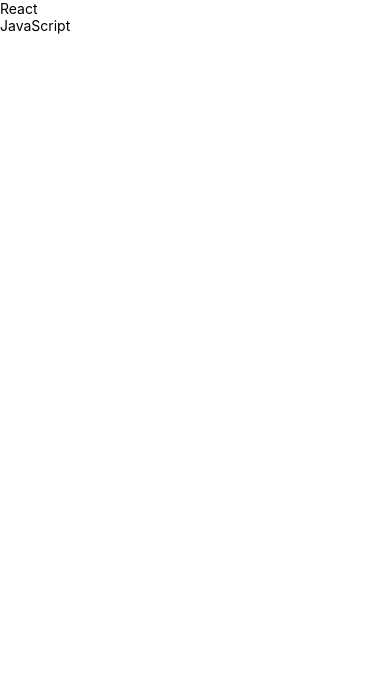
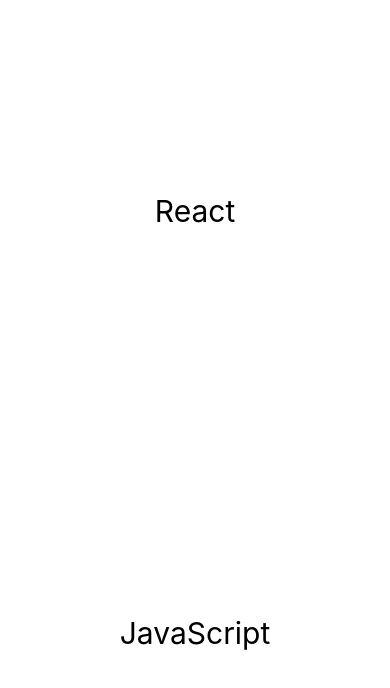
Before and after one commit to evmiguel/mobileFlashcards, a React Native app: screen / in a window 390 px wide. Shown: the top 688 px of the page. Built offline with nearby package versions, Linux system fonts and the light colour scheme.

Commit message:
simple styling

```diff
--- a/App.js
+++ b/App.js
@@ -10,7 +10,7 @@
   render() {
     return (
     <Provider store={createStore(reducers, middleware)}>
-      <View>
+      <View style={{flex: 1}}>
       	<Decks />
       </View>
     </Provider>
--- a/components/Decks.js
+++ b/components/Decks.js
@@ -1,5 +1,5 @@
 import React, { Component } from 'react'
-import { Text, View } from 'react-native'
+import { Text, View, StyleSheet } from 'react-native'
 import { connect } from 'react-redux'
 import { handleInitialData } from '../actions/decks'
 
@@ -11,10 +11,12 @@
 	render() {
 		const { decks } = this.props
 		return(
-			<View>
+			<View style={styles.container}>
 				{
 					Object.keys(decks).map(deck => (
-						<Text key={deck}>{deck}</Text>
+						<View key={deck} style={styles.deckItem}>
+							<Text style={styles.text}>{deck}</Text>
+						</View>
 					))
 				}
 			</View>
@@ -22,6 +24,17 @@
 	}
 }
 
+const styles = StyleSheet.create({
+	container: {
+		flex: 1,
+		justifyContent: 'space-around',
+		alignItems: 'center'
+	},
+	text: {
+		fontSize: 30
+	}
+})
+
 function mapStateToProps({decks}){
 	return {
 		decks
```
